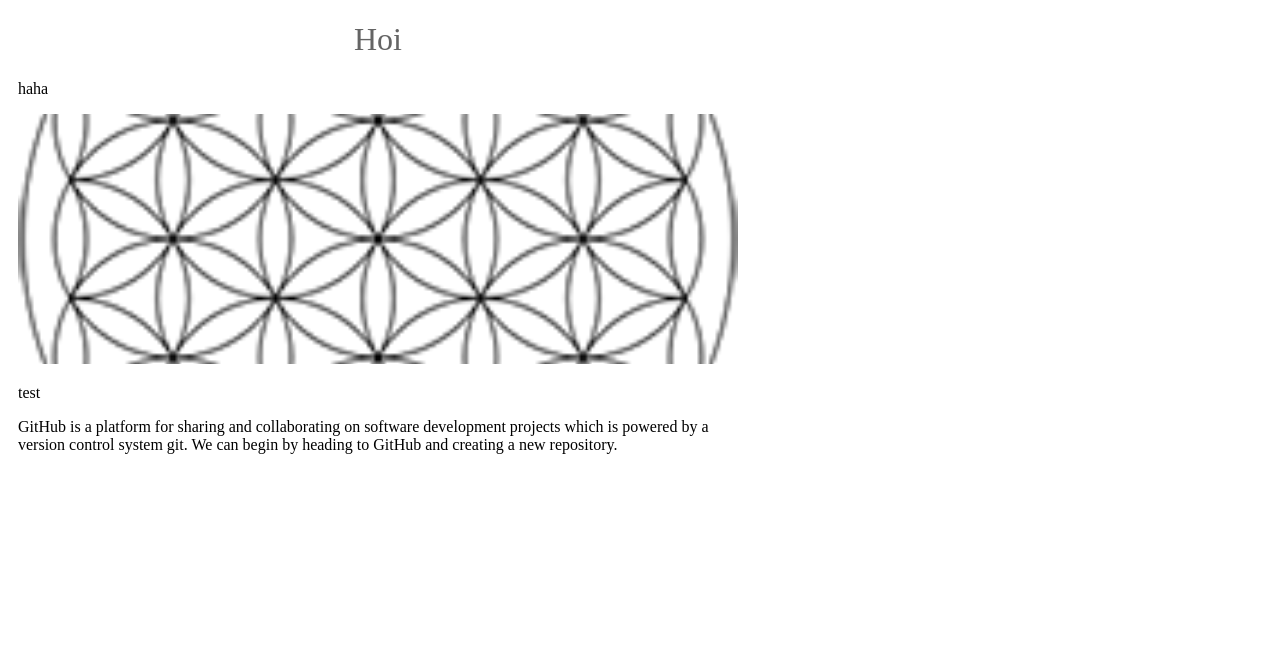
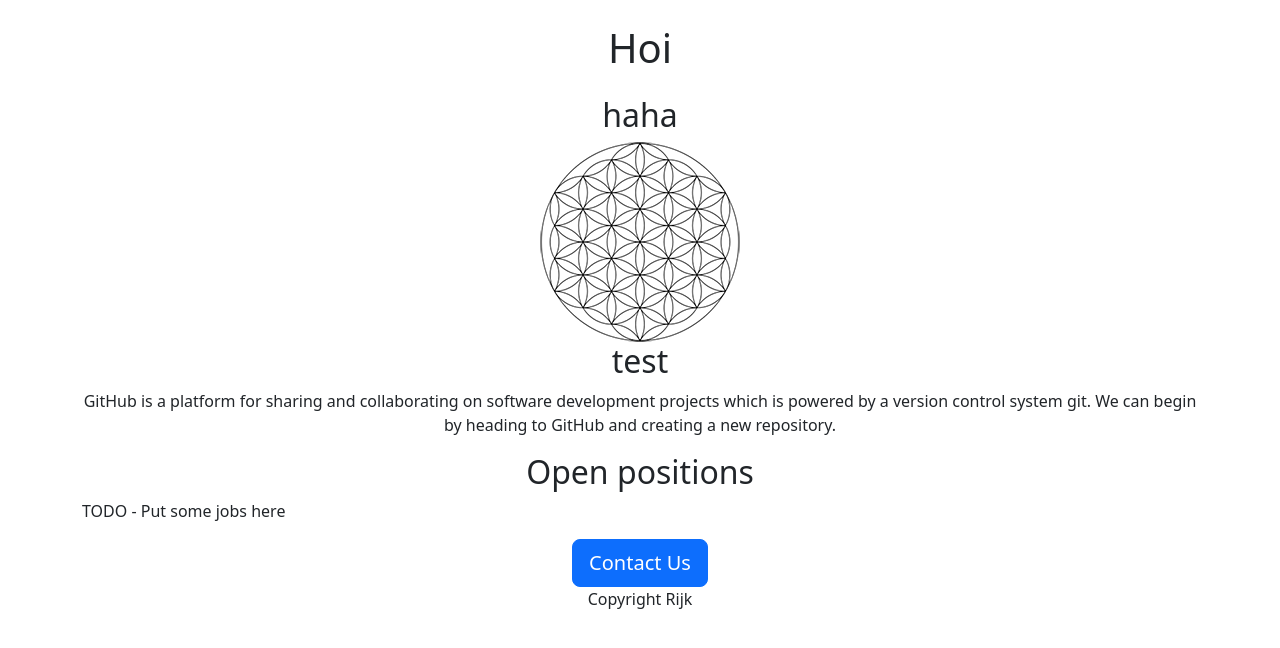
Before and after one commit to RijkVeenendaal/website-v2, a Flask app: page / in a window 1280 px wide. Shown: the top 648 px of the page. Run offline with Flask 2, Linux system fonts and the light colour scheme.

Commit message:
Project setup & Flask Basics

```diff
--- a/templates/index.html
+++ b/templates/index.html
@@ -2,39 +2,32 @@
 <html>
 <head>
   <title>Dit is mijn site</title>
-  <style>
-    h1 {
-      font: size; 40px;
-      font-weight: normal;
-      color: rgb(100, 100, 100);
-      text-align: center;
-       }
-  #banner { width: 100%;
-            height: 250px;
-            object-fit: cover;
-  }
-    #container {
-      max-width: 720px;
-      margin-left: 10px;
-    }
+  <meta charset="utf-8">
+  <meta name='viewport' content='width=device=width, initial-scale=1'>
+   <link href="https://cdn.jsdelivr.net/npm/bootstrap@5.3.0-alpha1/dist/css/bootstrap.min.css" rel="stylesheet" integrity="sha384-GLhlTQ8iRABdZLl6O3oVMWSktQOp6b7In1Zl3/Jr59b6EGGoI1aFkw7cmDA6j6gD" crossorigin="anonymous">
 
-  </style>
 </head>
     <body>
-      <div id="container">
+      <div class="container">
 
-    <h1>Hoi</h1>
-    <p>
+    <h1 class="text-center mt-4">Hoi</h1>
+        <div class="text-center mt-4">
+      <h2>
        haha
-    </p>
-    <img id="banner", src="{{ url_for('static', filename='images/plaatje.png') }}" alt="User Image">
-    <p>
+    </h2>
+    <img class="img-fluid" id="banner", src="{{ url_for('static', filename='images/plaatje.png') }}" alt="User Image">
+    <h2>
        test
-    </p>
+    </h2>
       <p>
          GitHub is a platform for sharing and collaborating on software development projects which is powered by a version control system git. We can begin by heading to GitHub and creating a new repository.
       </p>
-
+      <h2>Open positions</h2>
+        </div>
+        <p>TODO - Put some jobs here</p>
+       <div class="text-center">
+         <button class="btn btn-primary btn-lg">Contact Us</button>
+         <p>Copyright Rijk</p>
       </div>
   </body>
 </html>
```
